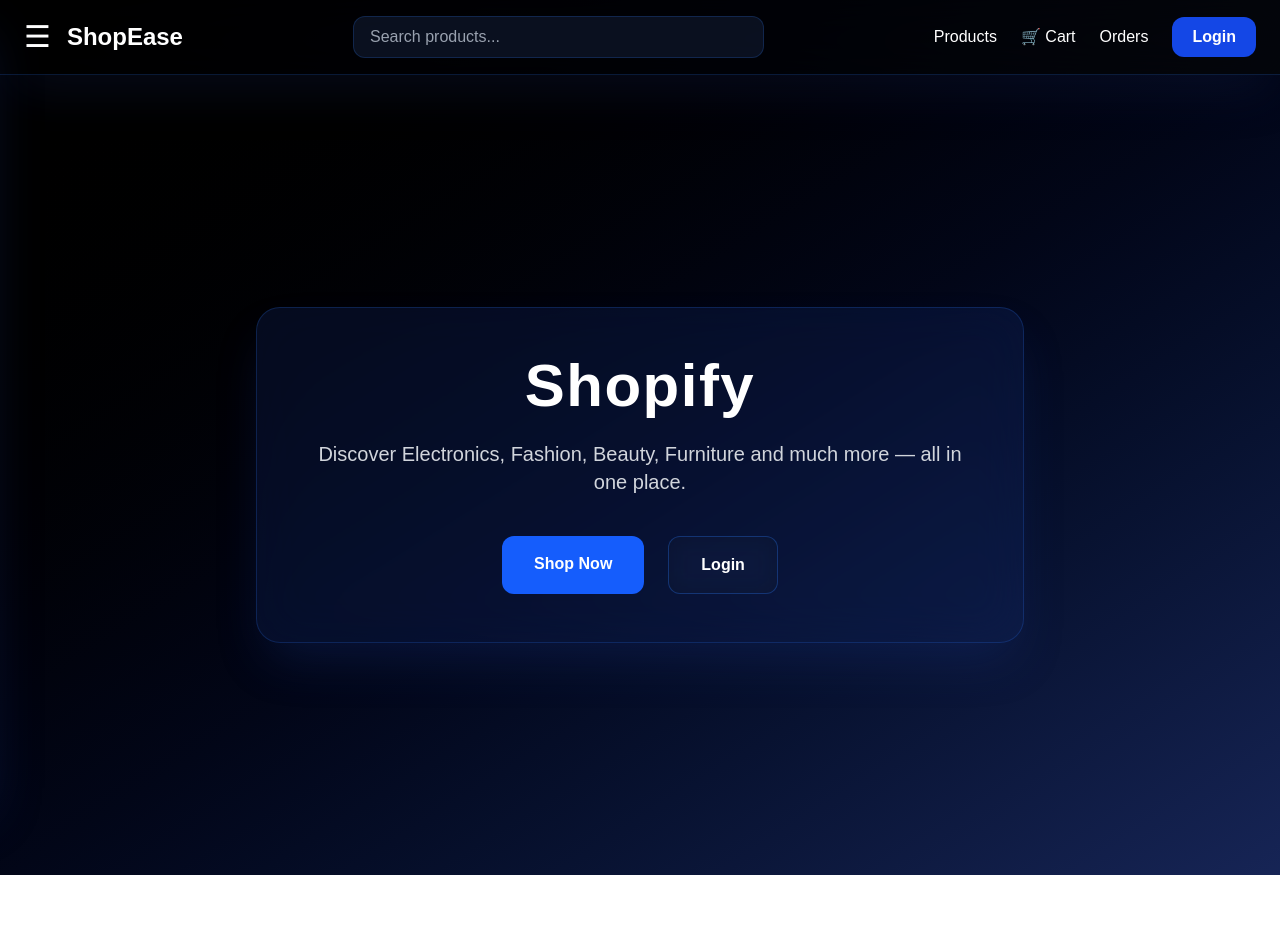
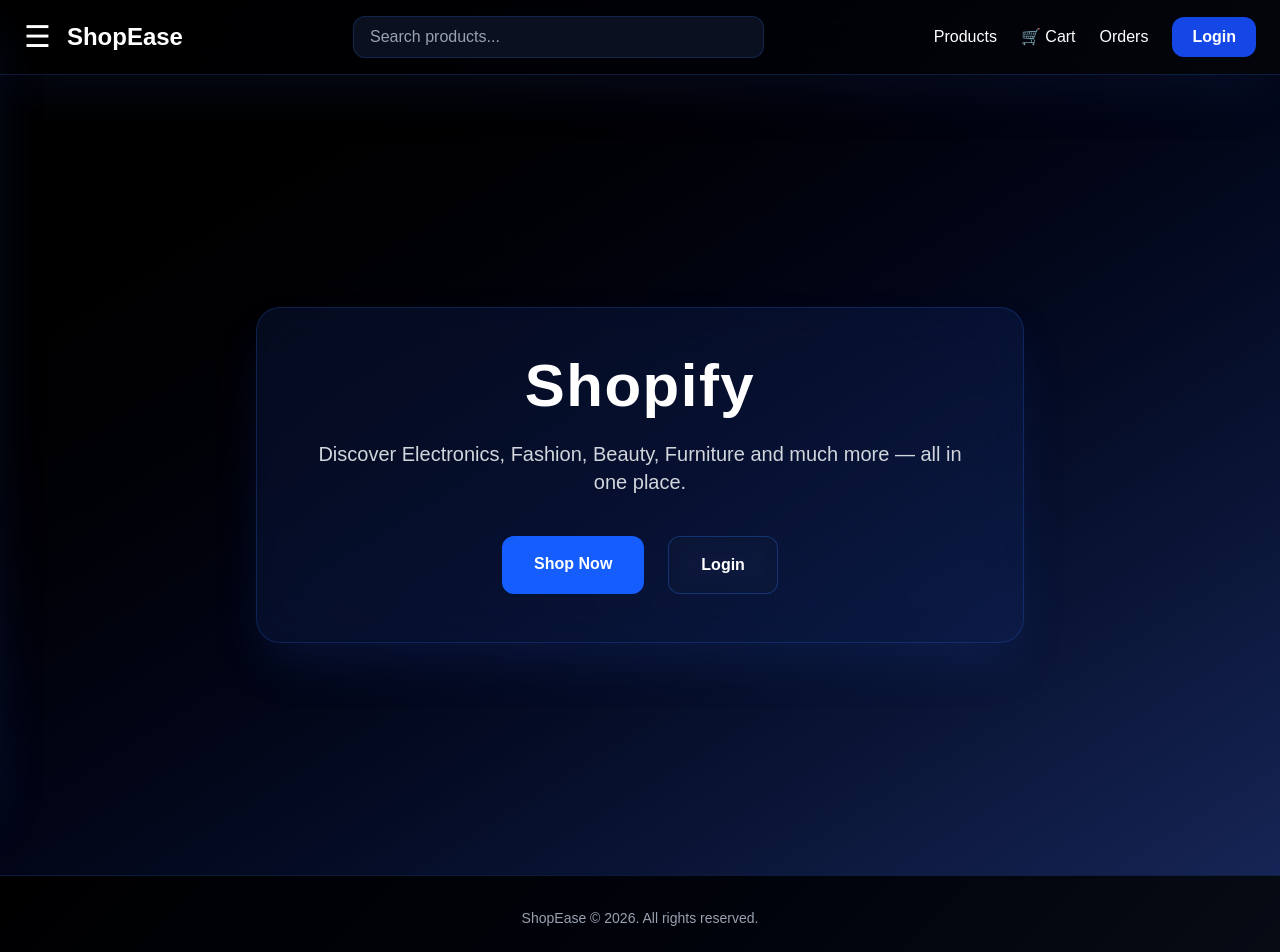
Before and after one commit to krs2644/intern-ecommerce-Sarvesh, a Next.js app in the folder frontend/: page / in a window 1280 px wide. Shown: the top 952 px of the page. Before the commit the page ends 875 px from the top, so only its background shows below. Built offline with nearby package versions, Linux system fonts and the light colour scheme.

Commit message:
feat(frontend): add Footer component and update Navbar layout
- Create Footer.tsx with copyright
- Update Navbar.tsx to use SearchBar component instead of inline input
- Add Footer to root layout.tsx

```diff
--- a/frontend/app/layout.tsx
+++ b/frontend/app/layout.tsx
@@ -2,6 +2,7 @@
 import { Geist, Geist_Mono } from "next/font/google";
 import "./globals.css";
 import Navbar from "@/components/layout/Navbar";
+import Footer from "@/components/layout/Footer";
 import {SearchProvider} from "@/context/SearchContext";
 import {AuthProvider} from "@/context/AuthContext";
 
@@ -36,6 +37,7 @@
           <SearchProvider>
             <Navbar />
             {children}
+            <Footer />
           </SearchProvider>
         </AuthProvider>
       </body>
--- /dev/null
+++ b/frontend/components/layout/Footer.tsx
@@ -0,0 +1,9 @@
+export default function Footer() {
+    return (
+        <footer className="border-t border-blue-500/20 bg-black/50 py-8">
+            <div className="container mx-auto px-6 text-center text-sm text-gray-400">
+                ShopEase &copy; {new Date().getFullYear()}. All rights reserved.
+            </div>
+        </footer>
+    );
+}
--- a/frontend/components/layout/Navbar.tsx
+++ b/frontend/components/layout/Navbar.tsx
@@ -2,13 +2,12 @@
 
 import Link from "next/link";
 import { useState } from "react";
-import { useSearch } from "@/context/SearchContext";
 import { useAuth } from "@/context/AuthContext";
 import Sidebar from "./Sidebar";
+import SearchBar from "@/components/ui/SearchBar";
 
 export default function Navbar() {
     const [open, setOpen] = useState(false);
-    const { search, setSearch } = useSearch();
     const { isAuthenticated, logout } = useAuth();
 
     return (
@@ -32,13 +31,7 @@
                 </div>
 
                 <div className="hidden w-1/3 md:block">
-                    <input
-                        type="text"
-                        value={search}
-                        onChange={(e) => setSearch(e.target.value)}
-                        placeholder="Search products..."
-                        className="w-full rounded-xl border border-blue-500/20 bg-slate-900/70 px-4 py-2 text-white placeholder-gray-400 outline-none"
-                    />
+                    <SearchBar />
                 </div>
 
                 <div className="flex items-center gap-6 text-white">
```
